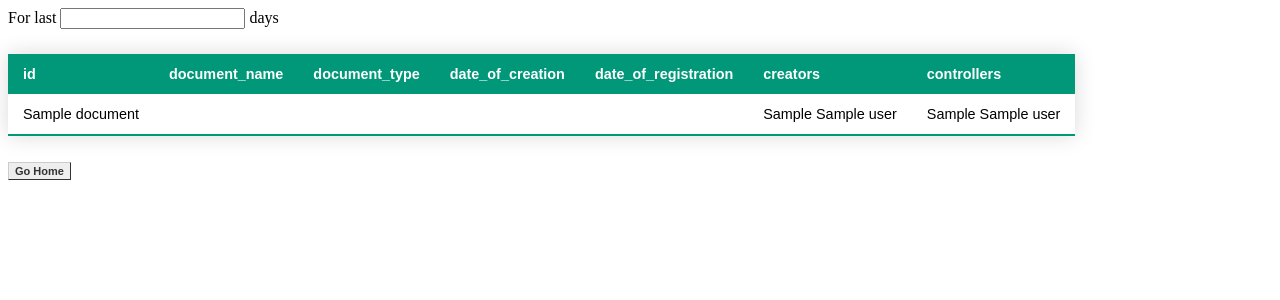
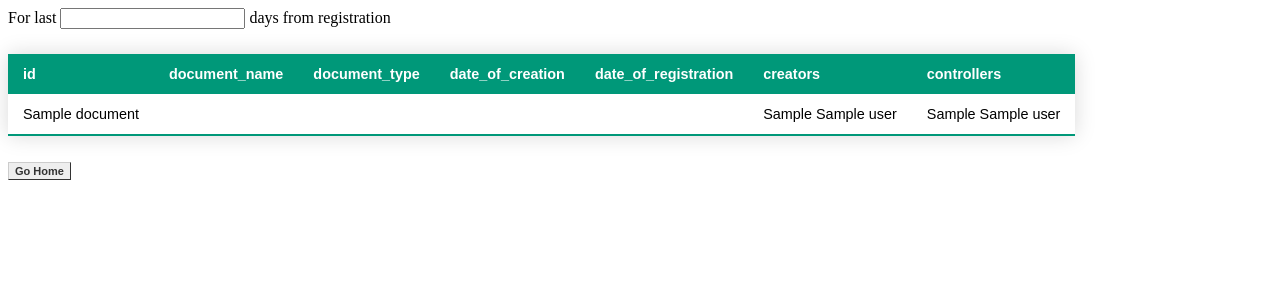
Before and after one commit to Vadbeg/networks-and-info-security, a Flask app: page /documents in a window 1280 px wide. Shown: the top 300 px of the page. Run offline with Flask 2, Linux system fonts and the light colour scheme; a database or web service that is not in the repository returns one stand-in record (values such as "Sample title"); some libraries are stand-ins or nearby versions.

Commit message:
Fixed date interval queries for documents

```diff
--- a/crud_server/modules/api/templates/pages/tables/documents.html
+++ b/crud_server/modules/api/templates/pages/tables/documents.html
@@ -8,7 +8,7 @@
 {% block content %}
 
 <div class="user-box">
-    For last <input type="number" min="1" id="search_form_input"> days
+    For last <input type="number" min="1" id="search_form_input"> days from registration
 </div>
 
 <div id="table-to-update">
--- a/crud_server/modules/database/document.py
+++ b/crud_server/modules/database/document.py
@@ -302,7 +302,7 @@ WHERE document.id = %s
         get_all_documents_query = """
 SELECT *
 FROM document
-WHERE document.date_of_registration > DATE_SUB(now(), INTERVAL %s DAY)
+WHERE document.date_of_registration > NOW() - INTERVAL '%s' DAY
         """
 
         val = [document_n_days]
```
